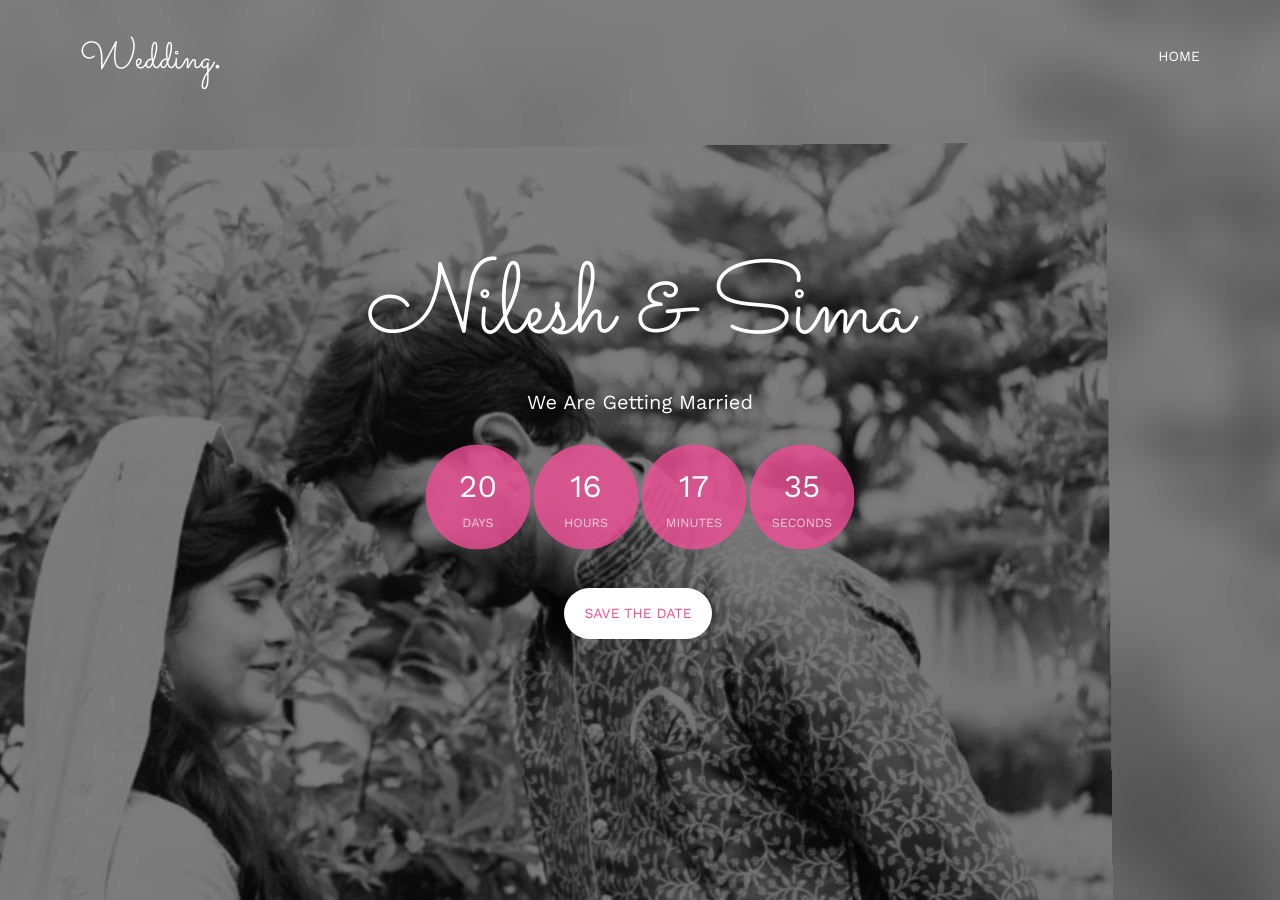
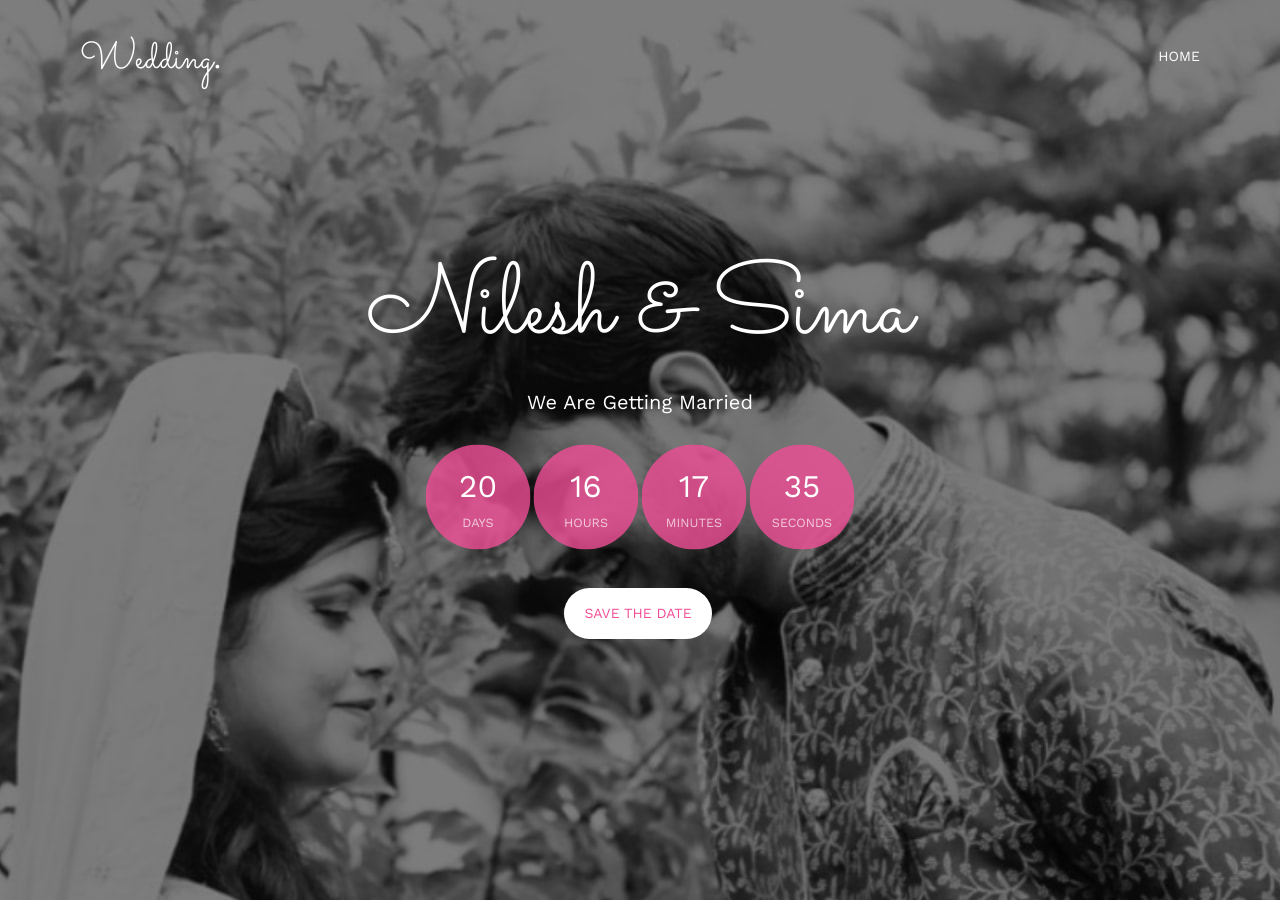
Before and after one commit to ankit14702/thenileshwedssima, a plain HTML site: page index.html in a window 1280 px wide. Shown: the top 900 px of the page. Drawn offline with nearby package versions, Linux system fonts and the light colour scheme; some packages are replaced by stand-ins of ours; a script that the page names is missing; files whose address does not match are found by name.

Commit message:
Update index.html

```diff
--- a/index.html
+++ b/index.html
@@ -89,7 +89,7 @@
 		</div>
 	</nav>
 
-	<header id="fh5co-header" class="fh5co-cover" role="banner" style="background-image:url(newb.jpeg);" data-stellar-background-ratio="0.5">
+	<header id="fh5co-header" class="fh5co-cover" role="banner" style="background-image:url(new1.jpeg);" data-stellar-background-ratio="0.5">
 		<div class="overlay"></div>
 		<div class="container">
 			<div class="row">
```
